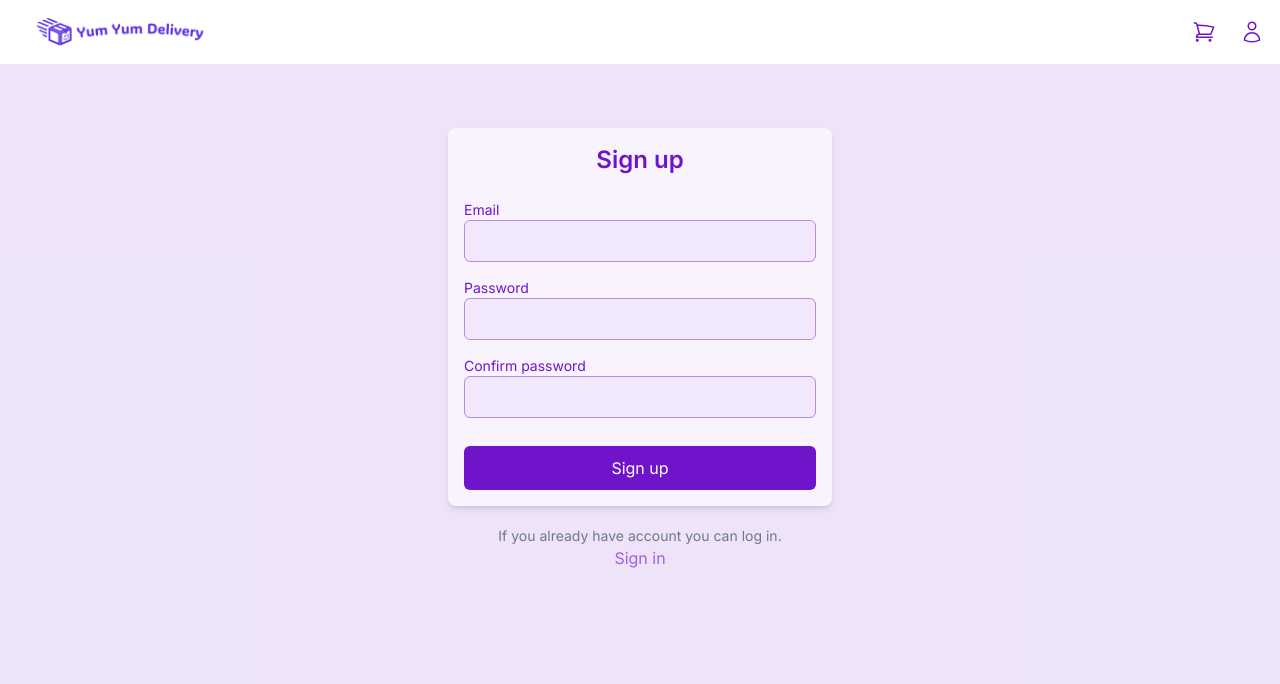
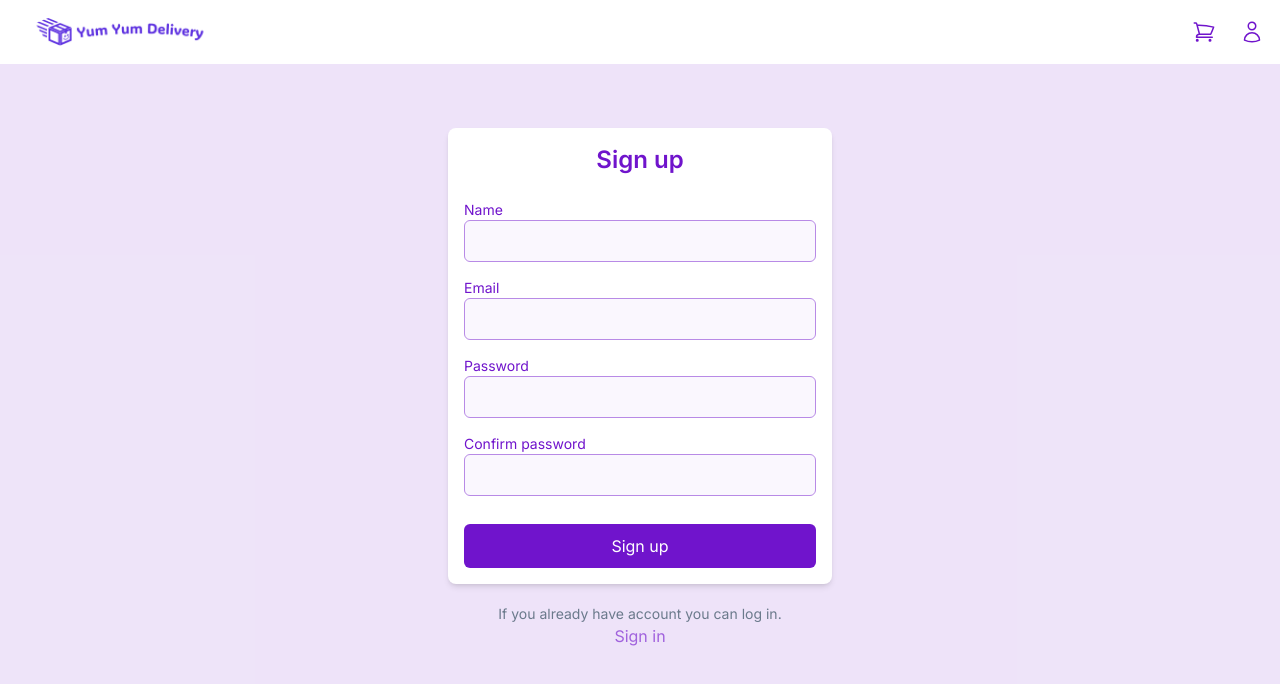
Before and after one commit to OlyaBabenko/delivery-app-2.0, a Next.js app: page /sign-up in a window 1280 px wide. Shown: the top 684 px of the page. Built offline with nearby package versions, Linux system fonts and the light colour scheme.

Commit message:
fix: change input bg and form bg

```diff
--- a/app/(registration)/sign-in/page.jsx
+++ b/app/(registration)/sign-in/page.jsx
@@ -4,7 +4,7 @@ import Link from 'next/link';
 const SignIn = () => {
    return (
       <>
-         <div className='flex w-full max-w-96 flex-col items-center rounded-lg bg-white/60 p-4 shadow-md'>
+         <div className='flex w-full max-w-96 flex-col items-center rounded-lg bg-white p-4 shadow-md'>
             <h2 className='text-2xl font-semibold text-primary'>Sign in</h2>
             <SignInForm />
          </div>
--- a/app/(registration)/sign-up/page.jsx
+++ b/app/(registration)/sign-up/page.jsx
@@ -4,7 +4,7 @@ import Link from 'next/link';
 const SignUp = () => {
    return (
       <>
-         <div className='flex w-full max-w-96 flex-col items-center rounded-lg bg-white/60 p-4 shadow-md'>
+         <div className='flex w-full max-w-96 flex-col items-center rounded-lg bg-white p-4 shadow-md'>
             <h2 className='text-2xl font-semibold text-primary'>Sign up</h2>
             <SignUpForm />
          </div>
--- a/components/Profile/SignInForm/index.jsx
+++ b/components/Profile/SignInForm/index.jsx
@@ -9,7 +9,7 @@ const SignInForm = () => {
                type='text'
                name=''
                id='email'
-               className='rounded-md border border-primary-300 bg-primary-100/40 px-3 py-2 focus-visible:outline-none'
+               className='rounded-md border border-primary-300 bg-primary-100/20 px-3 py-2 focus-visible:outline-none'
             />
          </div>
          <div className='flex flex-col'>
@@ -20,7 +20,7 @@ const SignInForm = () => {
                type='text'
                name=''
                id='password'
-               className='rounded-md border border-primary-300 bg-primary-100/40 px-3 py-2 focus-visible:outline-none'
+               className='rounded-md border border-primary-300 bg-primary-100/20 px-3 py-2 focus-visible:outline-none'
             />
          </div>
          <button className='mt-3 w-full rounded-md bg-primary px-3 py-2.5 text-center text-white hover:bg-primary-500 active:bg-primary-400'>
--- a/components/Profile/SignUpForm/index.jsx
+++ b/components/Profile/SignUpForm/index.jsx
@@ -1,6 +1,17 @@
 const SignUpForm = () => {
    return (
       <form action='' className='mt-6 flex w-full flex-col gap-4'>
+         <div className='flex flex-col'>
+            <label htmlFor='name' className='text-sm text-primary'>
+               Name
+            </label>
+            <input
+               type='text'
+               name='name'
+               id='name'
+               className='rounded-md border border-primary-300 bg-primary-100/20 px-3 py-2 focus-visible:outline-none'
+            />
+         </div>
          <div className='flex flex-col'>
             <label htmlFor='email' className='text-sm text-primary'>
                Email
@@ -9,7 +20,7 @@ const SignUpForm = () => {
                type='text'
                name='email'
                id='email'
-               className='rounded-md border border-primary-300 bg-primary-100/40 px-3 py-2 focus-visible:outline-none'
+               className='rounded-md border border-primary-300 bg-primary-100/20 px-3 py-2 focus-visible:outline-none'
             />
          </div>
          <div className='flex flex-col'>
@@ -20,7 +31,7 @@ const SignUpForm = () => {
                type='text'
                name='passwordConfirm'
                id='password'
-               className='rounded-md border border-primary-300 bg-primary-100/40 px-3 py-2 focus-visible:outline-none'
+               className='rounded-md border border-primary-300 bg-primary-100/20 px-3 py-2 focus-visible:outline-none'
             />
          </div>
          <div className='flex flex-col'>
@@ -31,7 +42,7 @@ const SignUpForm = () => {
                type='text'
                name='passwordConfirm'
                id='passwordConfirm'
-               className='rounded-md border border-primary-300 bg-primary-100/40 px-3 py-2 focus-visible:outline-none'
+               className='rounded-md border border-primary-300 bg-primary-100/20 px-3 py-2 focus-visible:outline-none'
             />
          </div>
          <button className='mt-3 w-full rounded-md bg-primary px-3 py-2.5 text-center text-white hover:bg-primary-500 active:bg-primary-400'>
```
